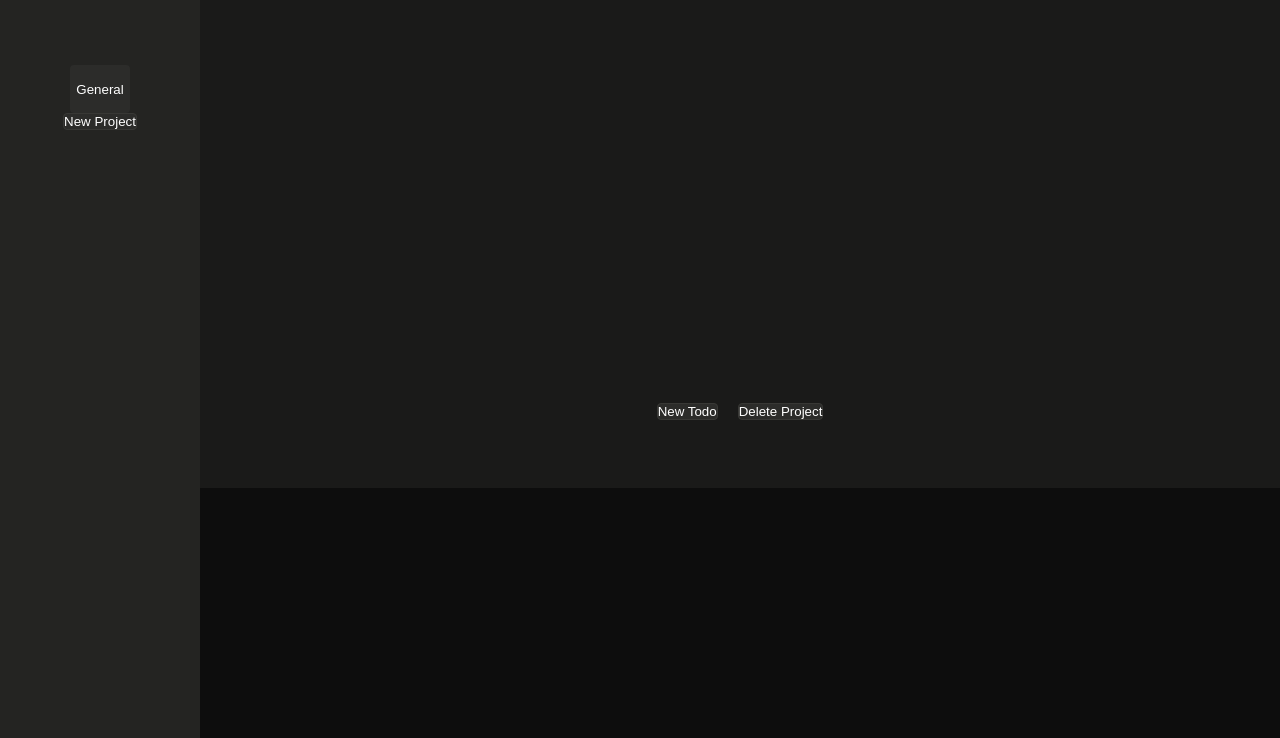
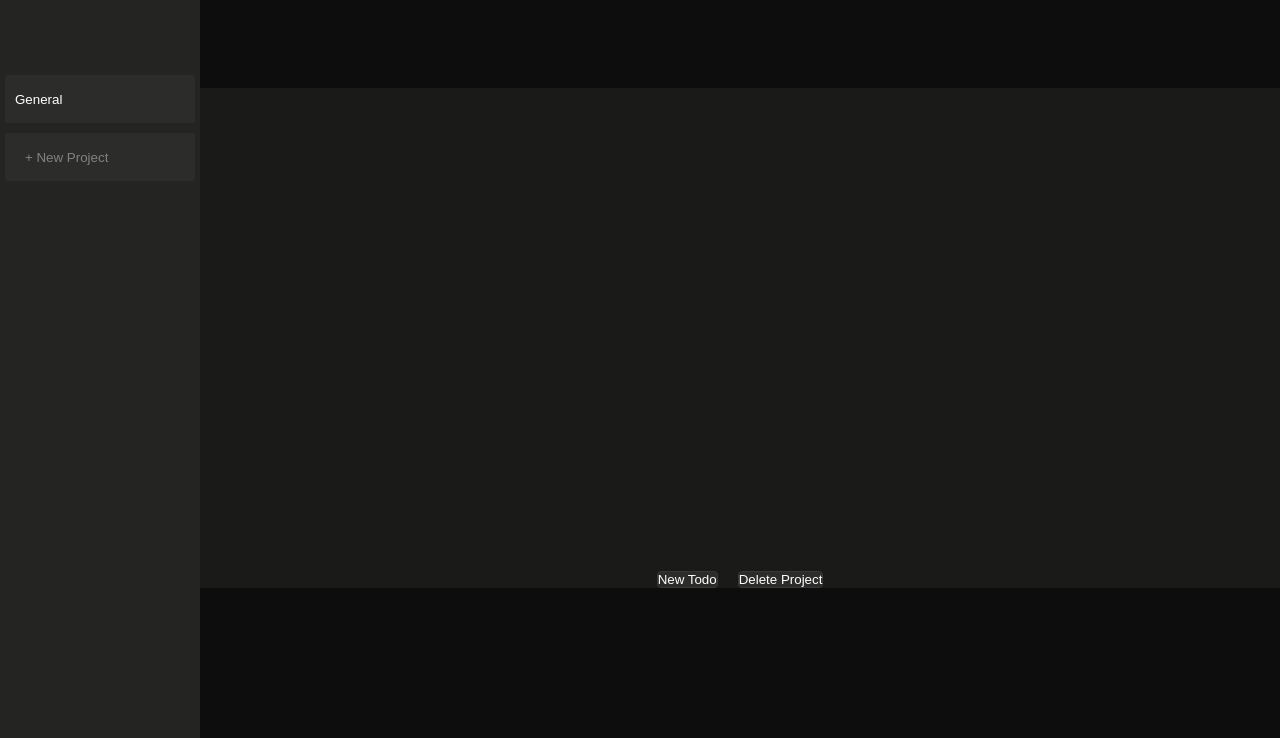
Before and after one commit to LucasAzevedoTheDev/to-do-list, a website built with webpack: page src/index.html in a window 1280 px wide. Shown: the part 62-800 px from the top of the page. Built offline with nearby package versions, Linux system fonts and the light colour scheme.

Commit message:
polish project.buttons css

```diff
--- a/src/styles.css
+++ b/src/styles.css
@@ -17,8 +17,9 @@ body {
   display: flex;
   flex-direction: column;
   align-items: center;
+  justify-content: space-between;
   gap: 15px;
-  margin-top: 50px;
+  margin-top: auto;
   margin-bottom: auto;
 }
 
@@ -68,16 +69,38 @@ body {
   display: flex;
   flex-direction: column;
   align-items: center;
+  gap: 10px;
 }
 
 .project-buttons {
   cursor: pointer;
-  padding: 5px;
-  width: 60px;
+  padding: 10px;
+  text-align: left;
+  width: 100%;
   height: 6vh;
   border: none;
   background-color: #2c2c2a;
   color: #ffffff;
+}
+
+.new-project-button {
+  cursor: pointer;
+  text-align: left;
+  padding-left: 20px;
+  width: 100%;
+  height: 6vh;
+  border: none;
+  background-color: #2c2c2a;
+  color: #828282;
+}
+
+.new-project-button:hover {
+  background-color: #383835;
+}
+
+.active-button {
+  color: white;
+  background-color: #161ef8;
 }
 
 .project-buttons:hover {
--- a/src/ui.js
+++ b/src/ui.js
@@ -42,6 +42,7 @@ function createProjectsDiv() {
     projectDiv.appendChild(projectButtons);
 
     projectButtons.addEventListener("click", (event) => {
+
       todoContainer.replaceChildren();
       currentProject = projects.find(project => project.name === event.target.textContent);
       let sorted = sortByDate(currentProject);
@@ -232,7 +233,7 @@ function createNewButton() {
 function createNewProjectButton() {
   const newProjectButton = document.createElement("button");
   newProjectButton.classList.add("new-project-button");
-  newProjectButton.textContent = "New Project";
+  newProjectButton.textContent = "+ New Project";
   projectDiv.appendChild(newProjectButton);
   newProjectButton.addEventListener("click", () => {
     const projectName = prompt("Please enter the project name:", "");
@@ -252,6 +253,7 @@ function createNewProjectButton() {
       projectDiv.replaceChildren();
       createProjectsDiv();
       dialog.replaceChildren();
+      createNewProjectButton();
       createDialog();
       addDataToLocalStorage();
     }
```
